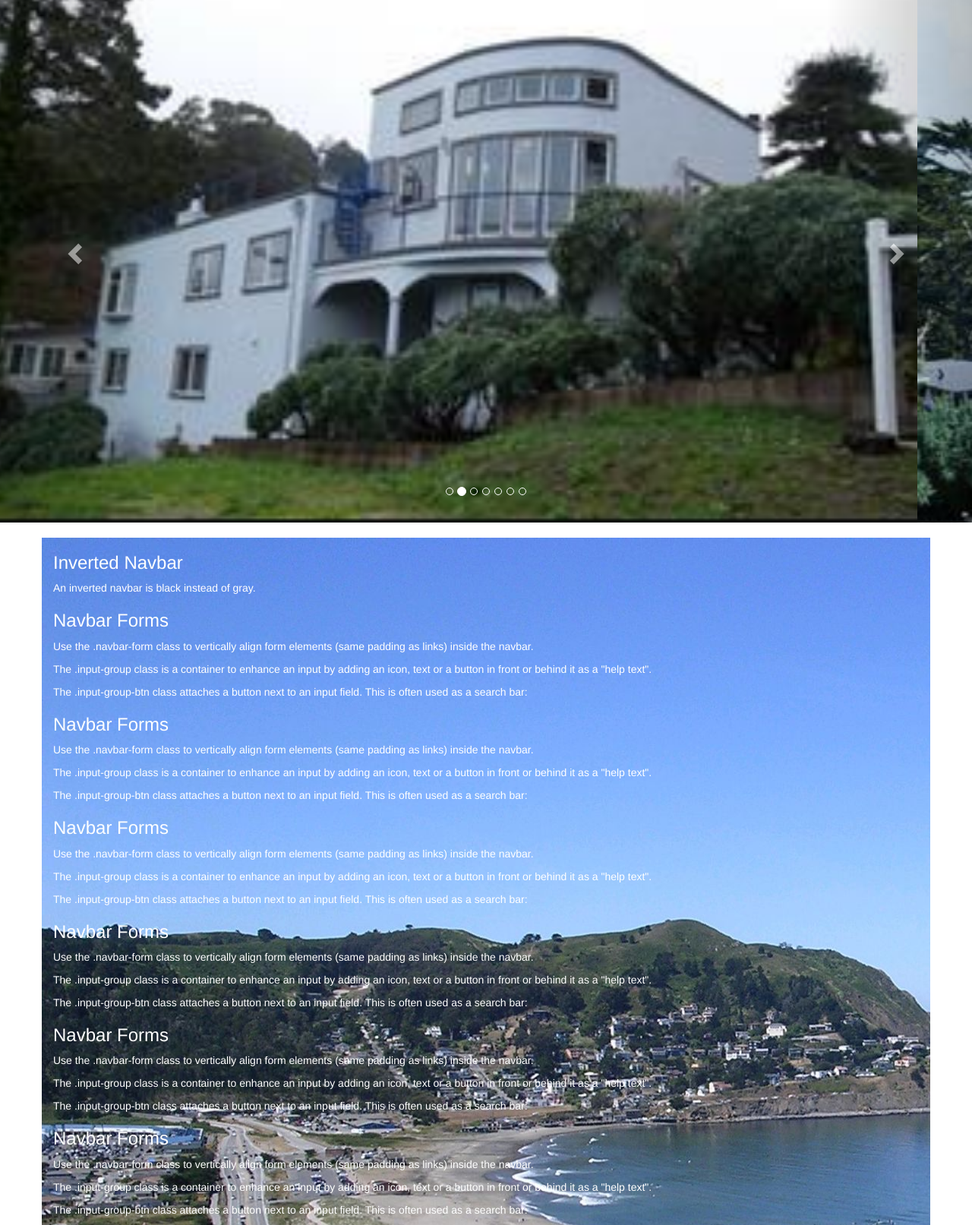
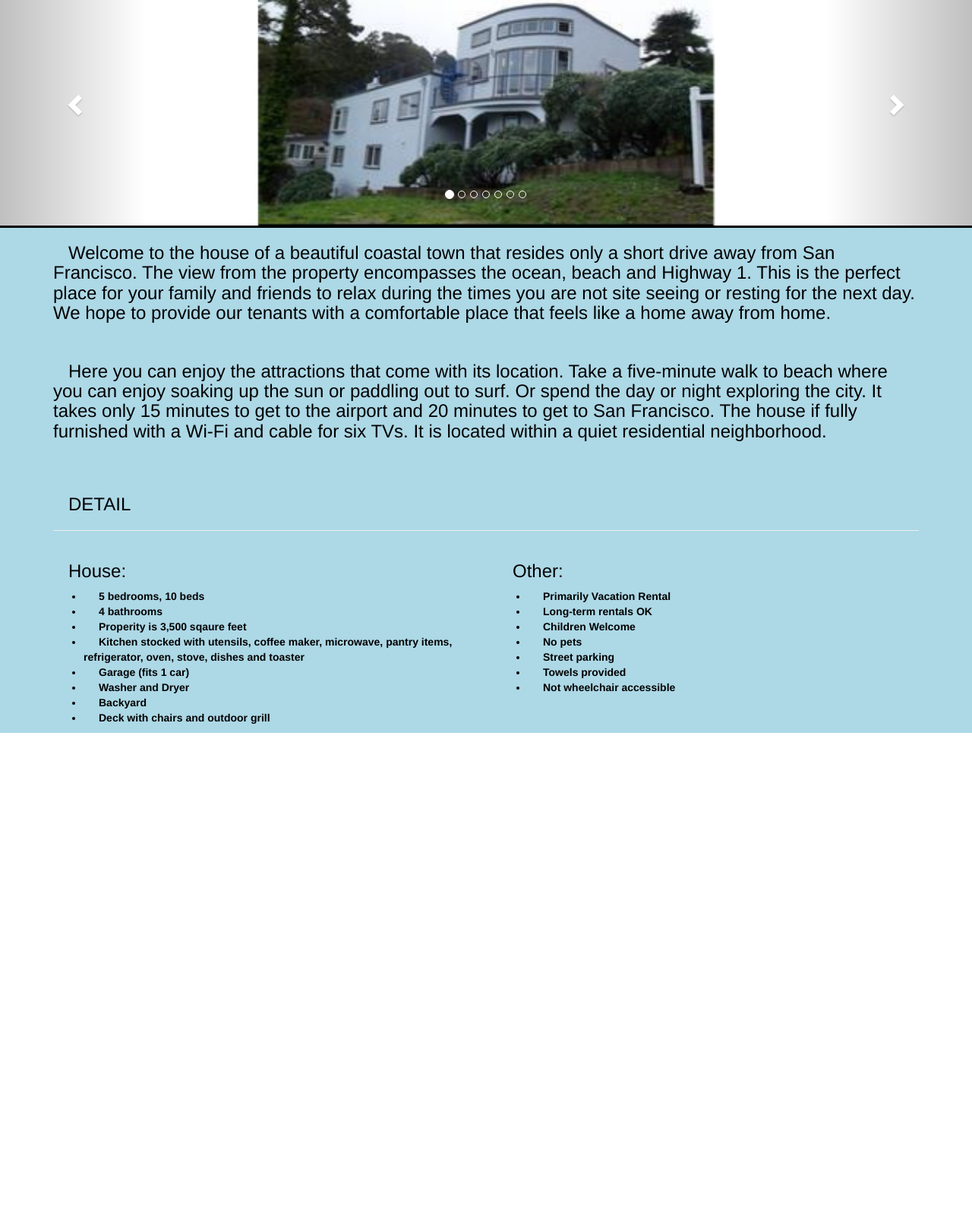
Before and after one commit to therealdealmeal/sfRentals, a website: page index.html in a window 1280 px wide. Shown: the part 53-1666 px from the top of the page at 76% size. After the commit the page ends 1018 px from the top, so only its background shows below. Drawn offline with nearby package versions, Linux system fonts and the light colour scheme.

Commit message:
added content to Overview tab; changed wallpaper from img to color; carousel is working and sizing perfectly; added js file for carousel functionality

```diff
--- a/css/style.css
+++ b/css/style.css
@@ -1,11 +1,22 @@
-.container {
-  background: url(../img/LindaMarBeachView.jpg)
+.wallpaper {
+  margin-top: -20px;
+  background-color: lightblue;
 }
 
-.container h3 {
-  color: white;
+h3 {
+  color: black;
+  text-indent: 20px;
 }
 
-.container p {
-  color: white;
+ul {
+  text-indent: 20px;
 }
+
+li {
+  color: black;
+  font-weight: bold;
+}
+
+#myCarousel {
+  border-bottom: solid black;
+}
--- a/index.html
+++ b/index.html
@@ -9,12 +9,15 @@
     <script src="https://maxcdn.bootstrapcdn.com/bootstrap/3.3.7/js/bootstrap.min.js"></script>
 
     <link href="css/style.css" rel="stylesheet">
+    <script src="./js/carousel.js"></script>
 
     <style>
       .carousel-inner > .item > img,
       .carousel-inner > .item > a > img {
-          width: 100%;
+          max-width: 100%;
+          height: 330px;
           margin: auto;
+          border-style: groove;
       }
     </style>
 
@@ -22,55 +25,55 @@
   <body>
 
     <br>
-    <div id="myCarousel" class="carousel slide" data-ride="carousel">
+    <div id="myCarousel" class="carousel slide">
       <!-- Indicators -->
       <ol class="carousel-indicators">
-        <li data-target="#myCarousel" data-slide-to="0" class="active"></li>
-        <li data-target="#myCarousel" data-slide-to="1"></li>
-        <li data-target="#myCarousel" data-slide-to="2"></li>
-        <li data-target="#myCarousel" data-slide-to="3"></li>
-        <li data-target="#myCarousel" data-slide-to="4"></li>
-        <li data-target="#myCarousel" data-slide-to="5"></li>
-        <li data-target="#myCarousel" data-slide-to="6"></li>
+        <li class="item1 active"></li>
+        <li class="item2"></li>
+        <li class="item3"></li>
+        <li class="item4"></li>
+        <li class="item5"></li>
+        <li class="item6"></li>
+        <li class="item7"></li>
       </ol>
 
       <!-- Wrapper for slides -->
       <div class="carousel-inner" role="listbox">
         <div class="item active">
-          <img src="img/pic1.jpg" alt="Chania" width="460" height="345">
+          <img src="img/pic1.jpg" width="600">
         </div>
 
         <div class="item">
-          <img src="img/pic2.jpg" alt="Chania" width="460" height="345">
+          <img src="img/pic2.jpg" width="600">
         </div>
 
         <div class="item">
-          <img src="img/pic3.jpg" alt="Chania" width="460" height="345">
+          <img src="img/pic3.jpg" width="600">
         </div>
 
         <div class="item">
-          <img src="img/pic4.jpg" alt="Chania" width="460" height="345">
+          <img src="img/pic4.jpg" width="600">
         </div>
 
         <div class="item">
-          <img src="img/pic5.jpg" alt="Chania" width="460" height="345">
+          <img src="img/pic5.jpg" width="600">
         </div>
 
         <div class="item">
-          <img src="img/pic13.jpg" alt="Chania" width="460" height="345">
+          <img src="img/pic13.jpg" width="600">
         </div>
 
         <div class="item">
-          <img src="img/pic19.jpg" alt="Chania" width="460" height="345">
+          <img src="img/pic19.jpg" width="600">
         </div>
       </div>
 
       <!-- Left and right controls -->
-      <a class="left carousel-control" href="#myCarousel" role="button" data-slide="prev">
+      <a class="left carousel-control" href="#myCarousel" role="button">
         <span class="glyphicon glyphicon-chevron-left" aria-hidden="true"></span>
         <!-- <span class="sr-only">Previous</span> -->
       </a>
-      <a class="right carousel-control" href="#myCarousel" role="button" data-slide="next">
+      <a class="right carousel-control" href="#myCarousel" role="button">
         <span class="glyphicon glyphicon-chevron-right" aria-hidden="true"></span>
         <!-- <span class="sr-only">Next</span> -->
       </a>
@@ -80,50 +83,53 @@
     <nav class="navbar navbar-inverse navbar-fixed-top">
       <div class="container-fluid">
         <div class="navbar-header">
-          <a class="navbar-brand" href="#">WebSiteName</a>
+          <a class="navbar-brand" href="#">San Francisco Vacation</a>
         </div>
         <ul class="nav navbar-nav">
-          <li class="active"><a href="#">Home</a></li>
-          <li><a href="#">Page 1</a></li>
-          <li><a href="#">Page 2</a></li>
-          <li><a href="#">Page 3</a></li>
+          <li class="active"><a href="#">Overview</a></li>
+          <li><a href="#">Rates</a></li>
+          <li><a href="#">Calendar</a></li>
+          <li><a href="#">Location</a></li>
+          <li><a href="#">Owner Info</a></li>
         </ul>
       </div>
     </nav>
 
-    <div class="container">
-      <h3>Inverted Navbar</h3>
-      <p>An inverted navbar is black instead of gray.</p>
-
-      <h3>Navbar Forms</h3>
-      <p>Use the .navbar-form class to vertically align form elements (same padding as links) inside the navbar.</p>
-      <p>The .input-group class is a container to enhance an input by adding an icon, text or a button in front or behind it as a "help text".</p>
-      <p>The .input-group-btn class attaches a button next to an input field. This is often used as a search bar:</p>
-
-      <h3>Navbar Forms</h3>
-      <p>Use the .navbar-form class to vertically align form elements (same padding as links) inside the navbar.</p>
-      <p>The .input-group class is a container to enhance an input by adding an icon, text or a button in front or behind it as a "help text".</p>
-      <p>The .input-group-btn class attaches a button next to an input field. This is often used as a search bar:</p>
-
-      <h3>Navbar Forms</h3>
-      <p>Use the .navbar-form class to vertically align form elements (same padding as links) inside the navbar.</p>
-      <p>The .input-group class is a container to enhance an input by adding an icon, text or a button in front or behind it as a "help text".</p>
-      <p>The .input-group-btn class attaches a button next to an input field. This is often used as a search bar:</p>
-
-      <h3>Navbar Forms</h3>
-      <p>Use the .navbar-form class to vertically align form elements (same padding as links) inside the navbar.</p>
-      <p>The .input-group class is a container to enhance an input by adding an icon, text or a button in front or behind it as a "help text".</p>
-      <p>The .input-group-btn class attaches a button next to an input field. This is often used as a search bar:</p>
-
-      <h3>Navbar Forms</h3>
-      <p>Use the .navbar-form class to vertically align form elements (same padding as links) inside the navbar.</p>
-      <p>The .input-group class is a container to enhance an input by adding an icon, text or a button in front or behind it as a "help text".</p>
-      <p>The .input-group-btn class attaches a button next to an input field. This is often used as a search bar:</p>
-
-      <h3>Navbar Forms</h3>
-      <p>Use the .navbar-form class to vertically align form elements (same padding as links) inside the navbar.</p>
-      <p>The .input-group class is a container to enhance an input by adding an icon, text or a button in front or behind it as a "help text".</p>
-      <p>The .input-group-btn class attaches a button next to an input field. This is often used as a search bar:</p>
+    <div class="wallpaper">
+      <div class="container">
+        <h3> Welcome to the house of a beautiful coastal town that resides only a short drive away from San Francisco. The view from the property encompasses the ocean, beach and Highway 1. This is the perfect place for your family and friends to relax during the times you are not site seeing or resting for the next day. We hope to provide our tenants with a comfortable place that feels like a home away from home.</h3><br>
+        <h3>Here you can enjoy the attractions that come with its location. Take a five-minute walk to beach where you can enjoy soaking up the sun or paddling out to surf. Or spend the day or night exploring the city. It takes only 15 minutes to get to the airport and 20 minutes to get to San Francisco. The house if fully furnished with a Wi-Fi and cable for six TVs. It is located within a quiet residential neighborhood.</h3>
+        <br><br>
+        <h3>DETAIL</h3>
+        <hr>
+        <div class="row">
+          <div class="col-sm-6">
+            <h3>House:</h3>
+            <ul>
+              <li>5 bedrooms, 10 beds</li>
+              <li>4 bathrooms</li>
+              <li>Properity is 3,500 sqaure feet</li>
+              <li>Kitchen stocked with utensils, coffee maker, microwave, pantry items, refrigerator, oven, stove, dishes and toaster</li>
+              <li>Garage (fits 1 car)</li>
+              <li>Washer and Dryer</li>
+              <li>Backyard</li>
+              <li>Deck with chairs and outdoor grill</li>
+            </ul>
+          </div>
+          <div class="col-sm-6">
+            <h3>Other:</h3>
+            <ul>
+              <li>Primarily Vacation Rental</li>
+              <li>Long-term rentals OK</li>
+              <li>Children Welcome</li>
+              <li>No pets</li>
+              <li>Street parking</li>
+              <li>Towels provided</li>
+              <li>Not wheelchair accessible</li>
+            </ul>
+          </div>
+        </div>
+      </div>
     </div>
 
 
--- /dev/null
+++ b/js/carousel.js
@@ -0,0 +1,32 @@
+$(document).ready(function(){
+  $("#myCarousel").carousel({interval: 6000});
+
+  $(".item1").click(function(){
+    $("#myCarousel").carousel(0);
+  });
+  $(".item2").click(function(){
+    $("#myCarousel").carousel(1);
+  });
+  $(".item3").click(function(){
+    $("#myCarousel").carousel(2);
+  });
+  $(".item4").click(function(){
+    $("#myCarousel").carousel(3);
+  });
+  $(".item5").click(function(){
+    $("#myCarousel").carousel(4);
+  });
+  $(".item6").click(function(){
+    $("#myCarousel").carousel(5);
+  });
+  $(".item7").click(function(){
+    $("#myCarousel").carousel(6);
+  });
+
+  $(".left").click(function(){
+      $("#myCarousel").carousel("prev");
+  });
+  $(".right").click(function(){
+      $("#myCarousel").carousel("next");
+  });
+})
```
Also changed, not shown: img/GGBridge.jpg (added), img/aerialView.jpg (added), img/aerialViewEditted.jpg (added), img/betterGGbridge.jpg (added), img/waves.jpg (added), 2 other files.
